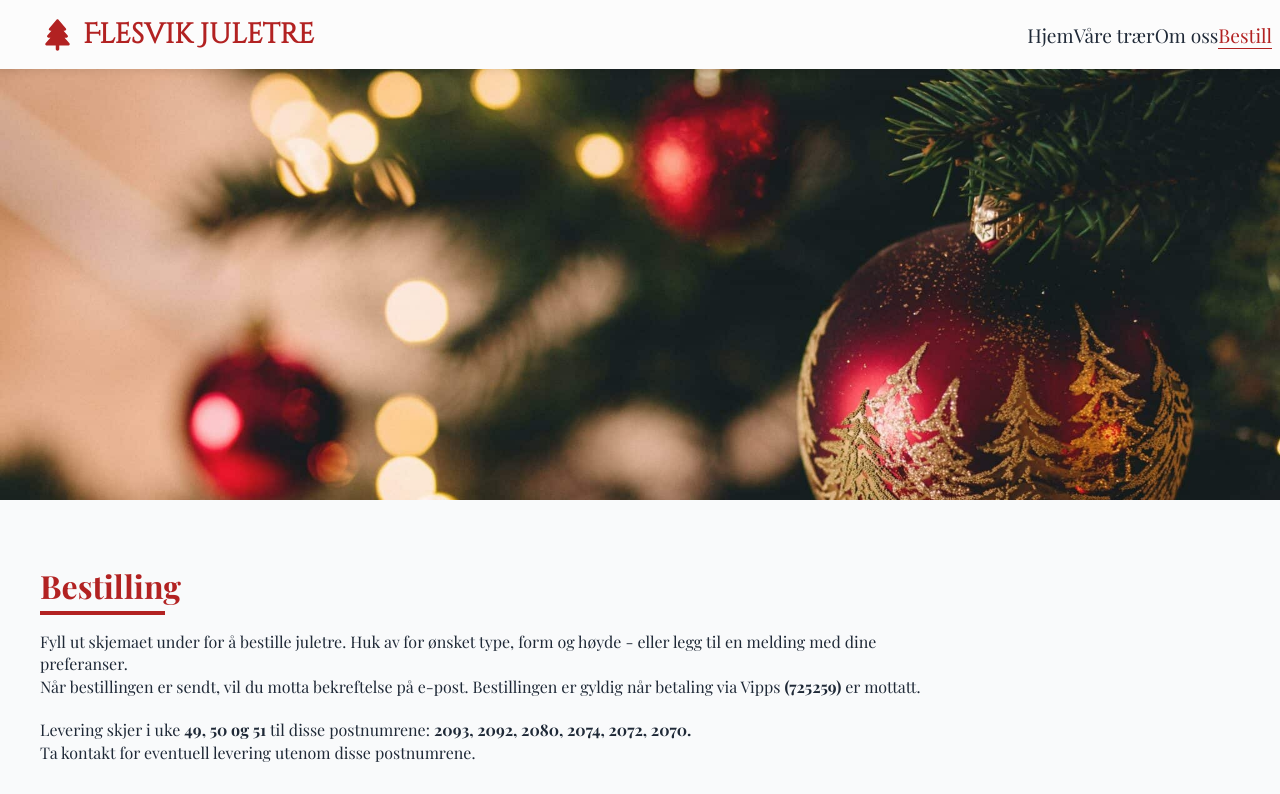
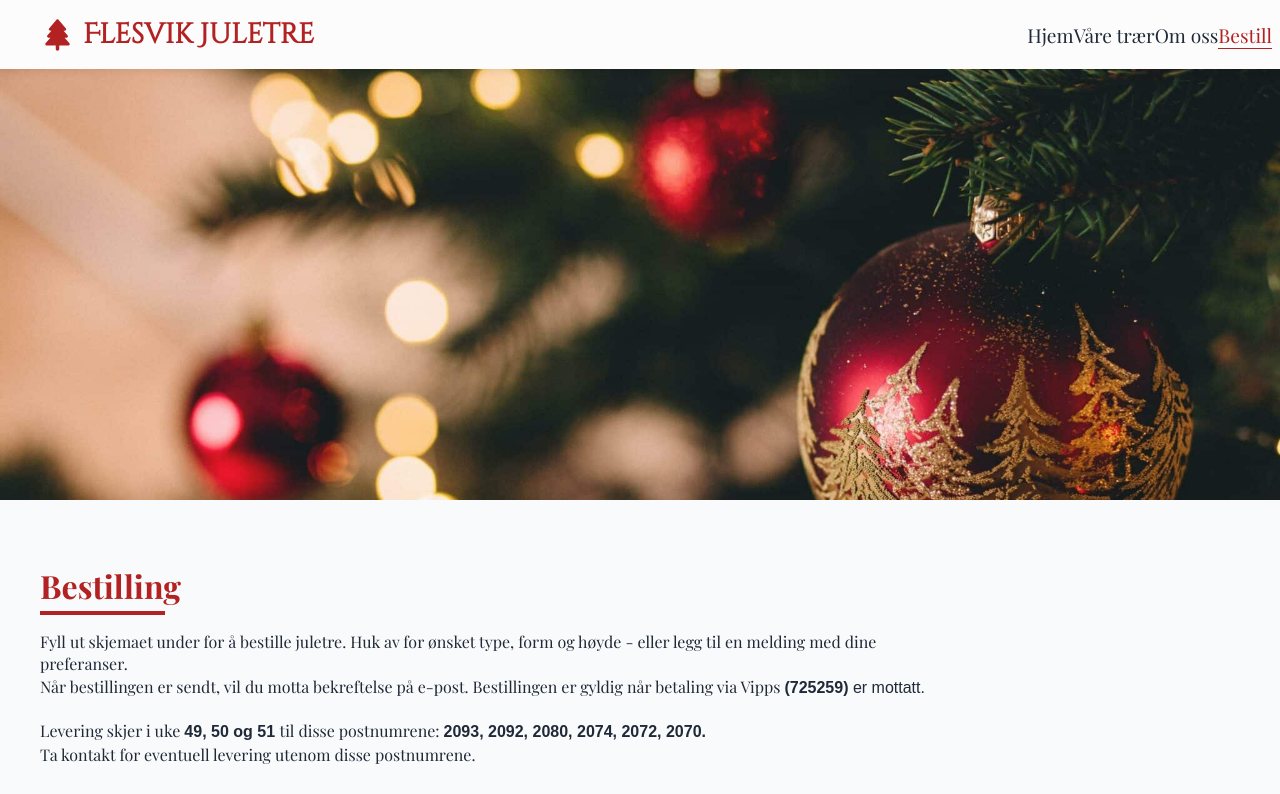
Before and after one commit to bennicodes/flesvik-juletre, a React (Vite) app: page /bestill in a window 1280 px wide. Shown: the top 794 px of the page. Built offline with nearby package versions, Linux system fonts and the light colour scheme; no server answers.

Commit message:
fix number readability on order page

```diff
--- a/src/components/ContactForm/ContactForm.jsx
+++ b/src/components/ContactForm/ContactForm.jsx
@@ -63,7 +63,7 @@ const ContactForm = () => {
       await sendContactEmail(updatedFormData);
       setErrorMessage("");
       setSuccessMessage(
-        "Takk for bestillingen! Vi tar kontakt så fort som mulig."
+        "Takk for bestillingen! Du vil motta en bekreftelsesmail om kort tid."
       );
 
       setFormData({
--- a/src/pages/Order/Order.jsx
+++ b/src/pages/Order/Order.jsx
@@ -34,13 +34,20 @@ const Order = () => {
               <p>
                 Når bestillingen er sendt, vil du motta bekreftelse på e-post.
                 Bestillingen er gyldig når betaling via Vipps{" "}
-                <strong>(725259)</strong> er mottatt.
+                <span className={styles.number}>
+                  <strong>(725259)</strong> er mottatt.
+                </span>
               </p>
               <br />
               <p>
-                Levering skjer i uke <strong>49, 50 og 51 </strong>
+                Levering skjer i uke{" "}
+                <span>
+                  <strong>49, 50 og 51 </strong>
+                </span>
                 til disse postnumrene:{" "}
-                <strong>2093, 2092, 2080, 2074, 2072, 2070.</strong>
+                <span>
+                  <strong>2093, 2092, 2080, 2074, 2072, 2070.</strong>
+                </span>
               </p>
               <p>Ta kontakt for eventuell levering utenom disse postnumrene.</p>
             </div>
--- a/src/pages/Order/Order.module.css
+++ b/src/pages/Order/Order.module.css
@@ -55,6 +55,9 @@ main {
   font-weight: 400;
   line-height: 1.4;
 }
+p span{
+  font-family:Arial, Helvetica, sans-serif;
+}
 
 @media screen and (max-width: 800px) {
   .hero {
```
